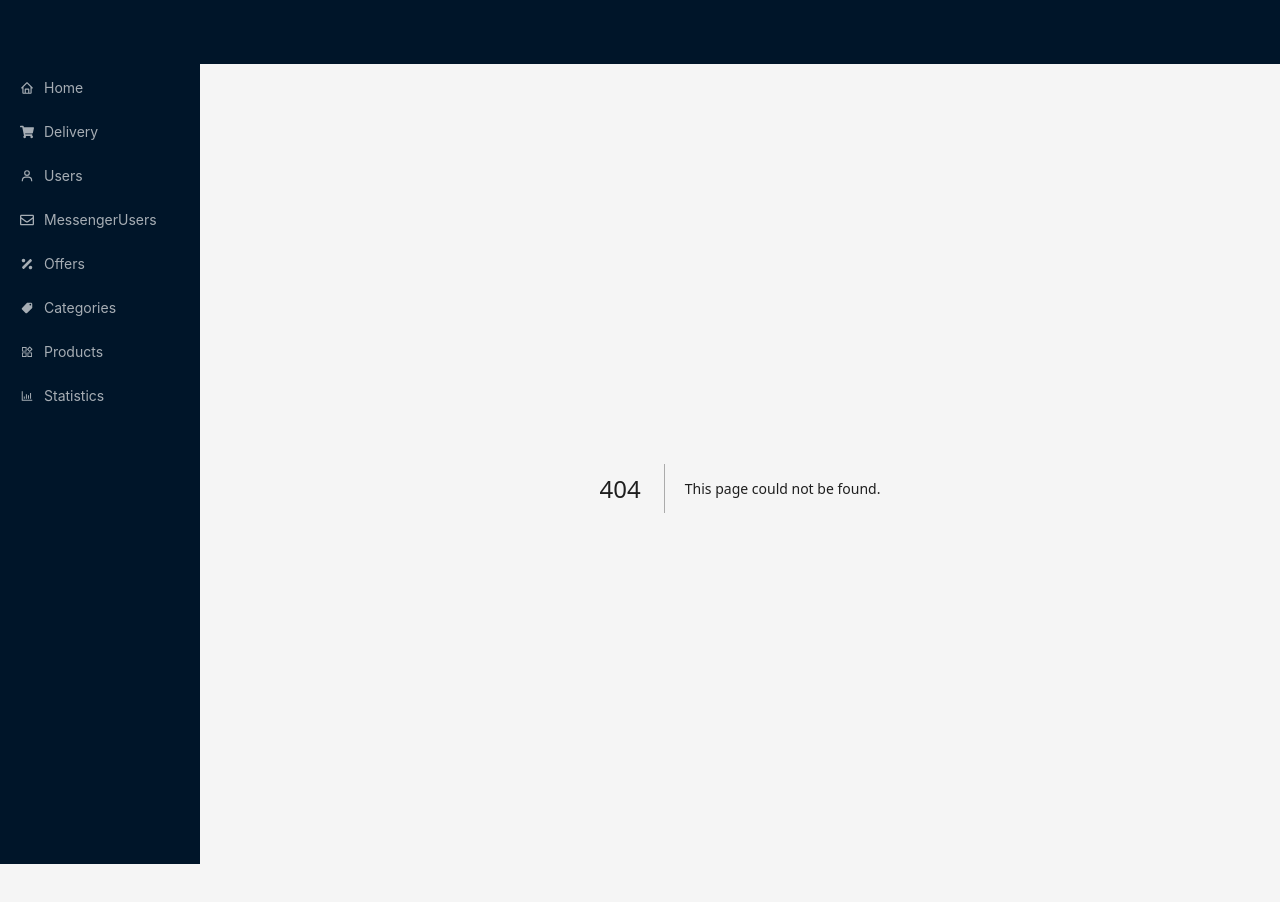
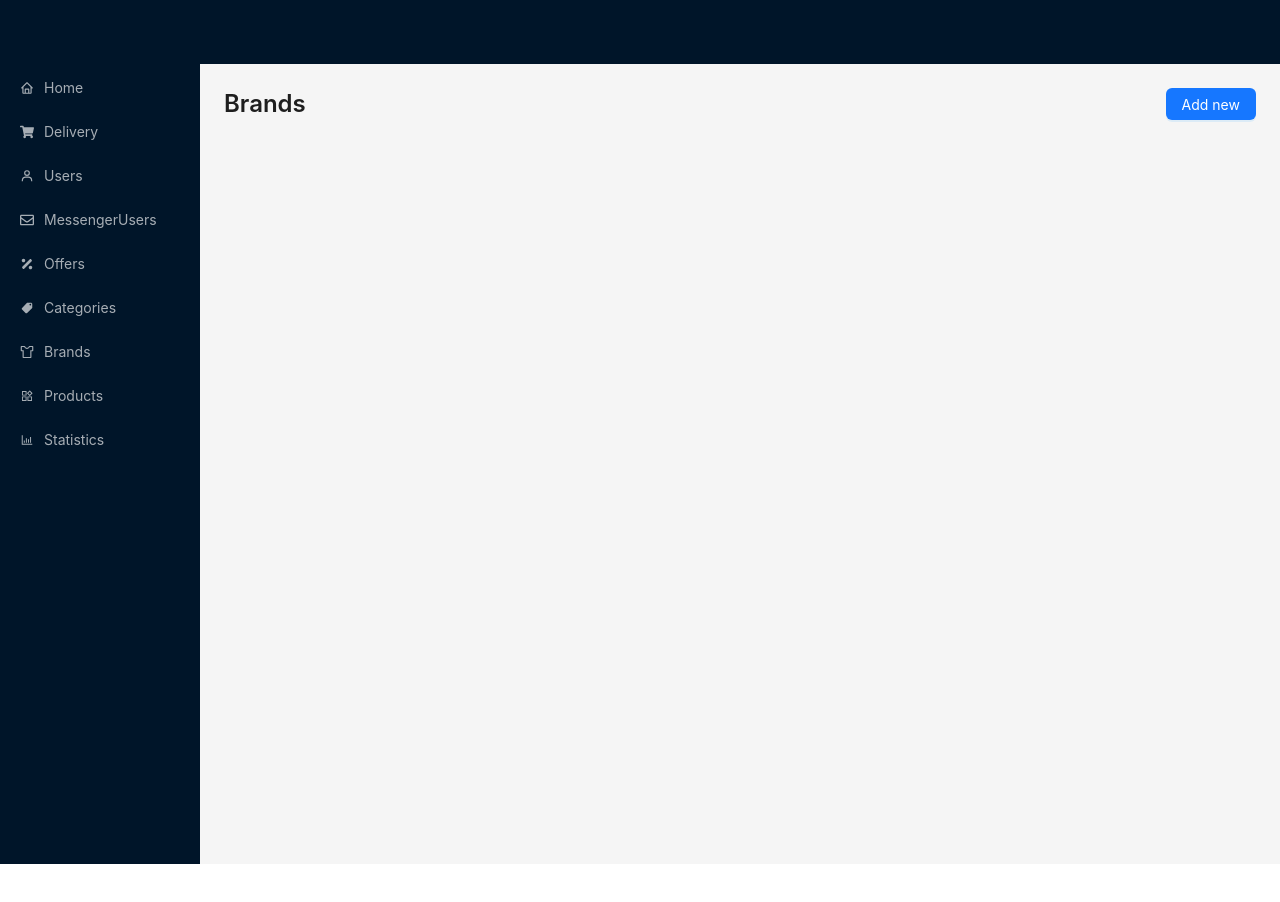
Before and after one commit to NguyenQuocTien15/admin, a Next.js app: page /brands in a window 1280 px wide. Before the commit this address had no page. Shown: the top 902 px of the page. After the commit the page ends 864 px from the top, so only its background shows below. Built offline with nearby package versions, Linux system fonts and the light colour scheme.

Commit message:
add brand and delivery, fix firebase

```diff
--- a/package.json
+++ b/package.json
@@ -12,7 +12,7 @@
     "@ant-design/cssinjs": "^1.21.0",
     "@ant-design/icons": "^5.5.1",
     "antd": "^5.19.3",
-    "firebase": "^10.12.4",
+    "firebase": "^10.14.1",
     "next": "14.2.5",
     "react": "^18",
     "react-dom": "^18",
--- a/src/components/SiderComponent.tsx
+++ b/src/components/SiderComponent.tsx
@@ -10,6 +10,7 @@ import { FaRegEnvelope } from 'react-icons/fa'
 import { FaPercentage } from 'react-icons/fa';
 import { IoMdPricetag } from 'react-icons/io';
 import { AiOutlineBarChart } from 'react-icons/ai';
+import { SkinOutlined } from '@ant-design/icons';
 
 
 type MenuItem = Required<MenuProps>['items'][number];
@@ -18,43 +19,48 @@ const { Sider } = Layout;
 const SiderComponent = () => {
 	const items: MenuItem[] = [
     {
-			key: 'home',
-			label: <Link href={'/'}>Home</Link>,
+      key: "home",
+      label: <Link href={"/"}>Home</Link>,
       icon: <BiHome />,
     },
     {
-			key: 'Delivery',
-			label: <Link href={'/'}>Delivery</Link>,
-			icon: <FaShoppingCart  />,
+      key: "delivery",
+      label: <Link href={"/deliveries"}>Delivery</Link>,
+      icon: <FaShoppingCart />,
     },
     {
-			key: 'users',
-			label: <Link href={'/users'}>Users</Link>,
+      key: "users",
+      label: <Link href={"/users"}>Users</Link>,
       icon: <BiUser />,
     },
     {
-			key: 'messengeruser',
-			label: <Link href={'/messengeruser'}>MessengerUsers</Link>,
-			icon: <FaRegEnvelope  />,
+      key: "messengeruser",
+      label: <Link href={"/messengeruser"}>MessengerUsers</Link>,
+      icon: <FaRegEnvelope />,
     },
     {
-			key: 'offers',
-			label: <Link href={'/offers'}>Offers</Link>,
+      key: "offers",
+      label: <Link href={"/offers"}>Offers</Link>,
       icon: <FaPercentage />,
     },
     {
-			key: 'categories',
-			label: <Link href={'/categories'}>Categories</Link>,
+      key: "categories",
+      label: <Link href={"/categories"}>Categories</Link>,
       icon: <IoMdPricetag />,
     },
     {
-			key: 'products',
-			label: <Link href={'/products'}>Products</Link>,
+      key: "brands",
+      label: <Link href={"/brands"}>Brands</Link>,
+      icon: <SkinOutlined />,
+    },
+    {
+      key: "products",
+      label: <Link href={"/products"}>Products</Link>,
       icon: <AiOutlineProduct />,
     },
     {
-			key: 'statistics',
-			label: <Link href={'/statistics'}>Statistics</Link>,
+      key: "statistics",
+      label: <Link href={"/statistics"}>Statistics</Link>,
       icon: <AiOutlineBarChart />,
     },
   ];
--- a/src/firebase/firabaseConfig.ts
+++ b/src/firebase/firabaseConfig.ts
@@ -1,6 +1,6 @@
 import { initializeApp } from "firebase/app";
 import { getAuth } from "firebase/auth";
-import { getFirestore } from 'firebase/firestore';
+import { getFirestore } from "firebase/firestore";
 import { getStorage } from "firebase/storage";
 
 const firebaseConfig = {
@@ -16,6 +16,6 @@ console.log(process.env.NEXT_PUBLIC_apiKey);
 
 const app = initializeApp(firebaseConfig);
 export const auth = getAuth();
-auth.languageCode = 'vi';
+auth.languageCode = "vi";
 export const fs = getFirestore();
 export const storage = getStorage();
--- /dev/null
+++ b/src/models/BrandModel.tsx
@@ -0,0 +1,6 @@
+export interface BrandModel {
+  id: string;
+  title: string;
+  createdAt: number;
+  updatedAt: number;
+}
--- /dev/null
+++ b/src/pages/brands/index.tsx
@@ -0,0 +1,28 @@
+/** @format */
+
+import { HeadComponent } from "@/components";
+import { Button, Table } from "antd";
+
+
+
+const Brands = () => {
+
+  return (
+    <div>
+      <HeadComponent
+        title="Brands"
+        pageTitle="Brands"
+        extra={
+          <Button
+            type="primary"
+            onClick={() => console.log('123')}
+          >
+            Add new
+          </Button>
+        }
+      />
+    </div>
+  );
+};
+
+export default Brands;
```
Also changed, not shown: src/pages/categories/index.tsx (+5 -5 lines), src/pages/deliveries/index.tsx (added, +11 -0 lines), 2 other files (tests, documents, lock files or other folders). Lines whose indentation alone changed are shown as unchanged.
